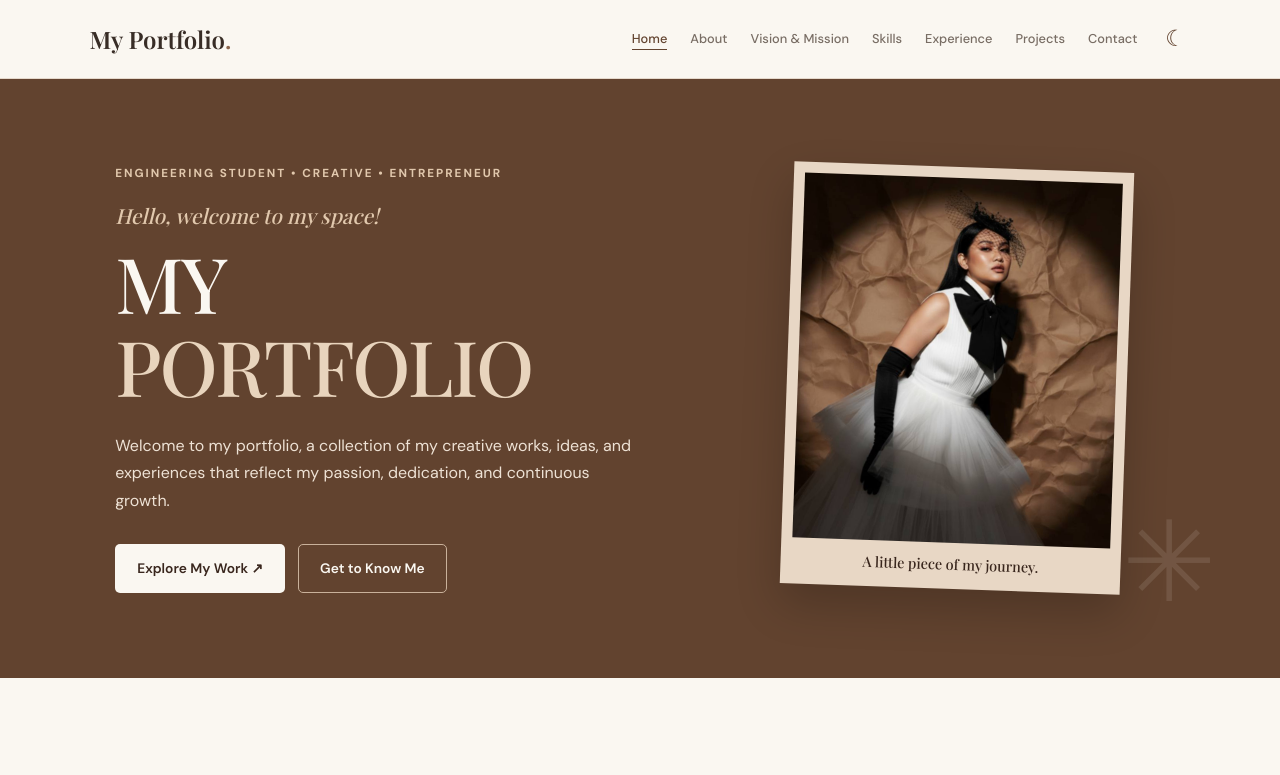
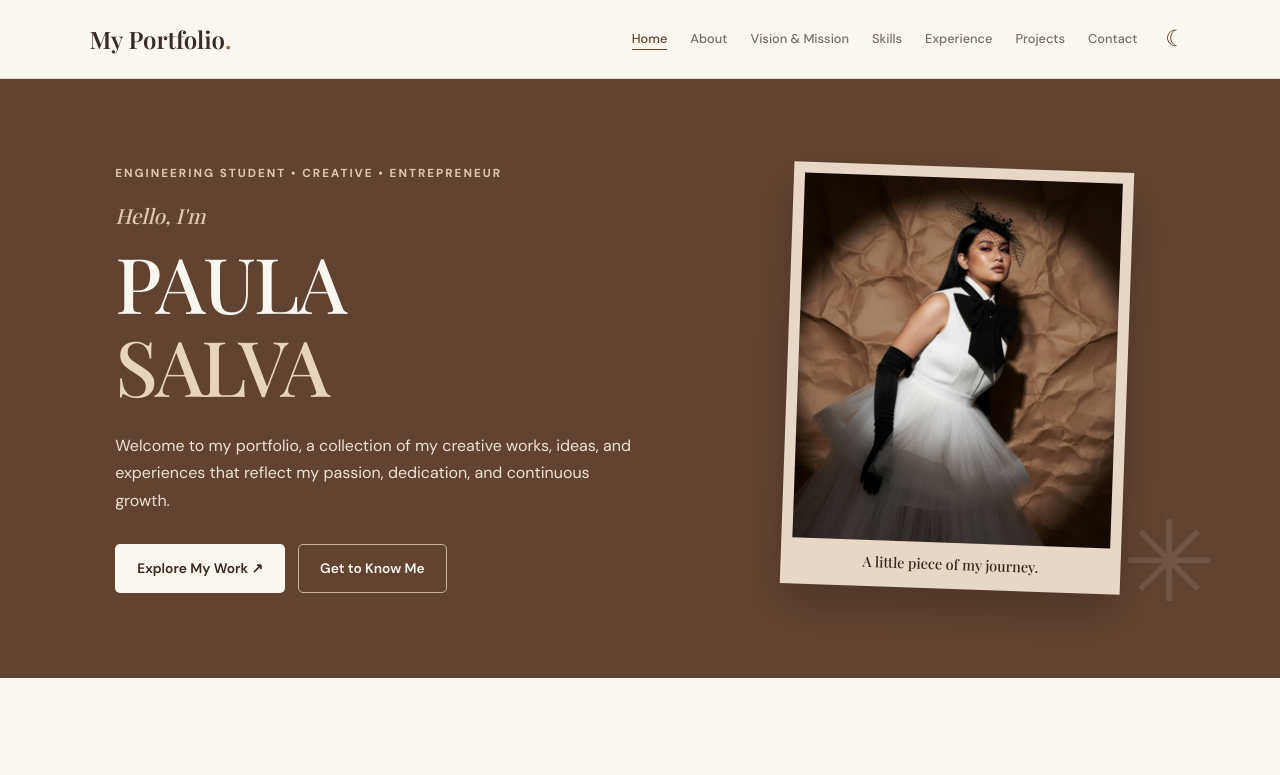
Before and after one commit to mpsalva022-sys/pau0526.github.io, a plain HTML site: page index.html in a window 1280 px wide. Shown: the top 775 px of the page. Drawn offline with nearby package versions, Linux system fonts and the light colour scheme.

```diff
--- a/index.html
+++ b/index.html
@@ -40,8 +40,8 @@
     <section class="hero" id="home">
       <div class="hero-content">
         <p class="eyebrow">ENGINEERING STUDENT • CREATIVE • ENTREPRENEUR</p>
-        <p class="handwritten">Hello, welcome to my space!</p>
-        <h1>MY <span>PORTFOLIO</span></h1>
+        <p class="handwritten">Hello, I'm</p>
+        <h1>PAULA <span>SALVA</span></h1>
         <p class="hero-description">
           Welcome to my portfolio, a collection of my creative works,
           ideas, and experiences that reflect my passion, dedication,
```
